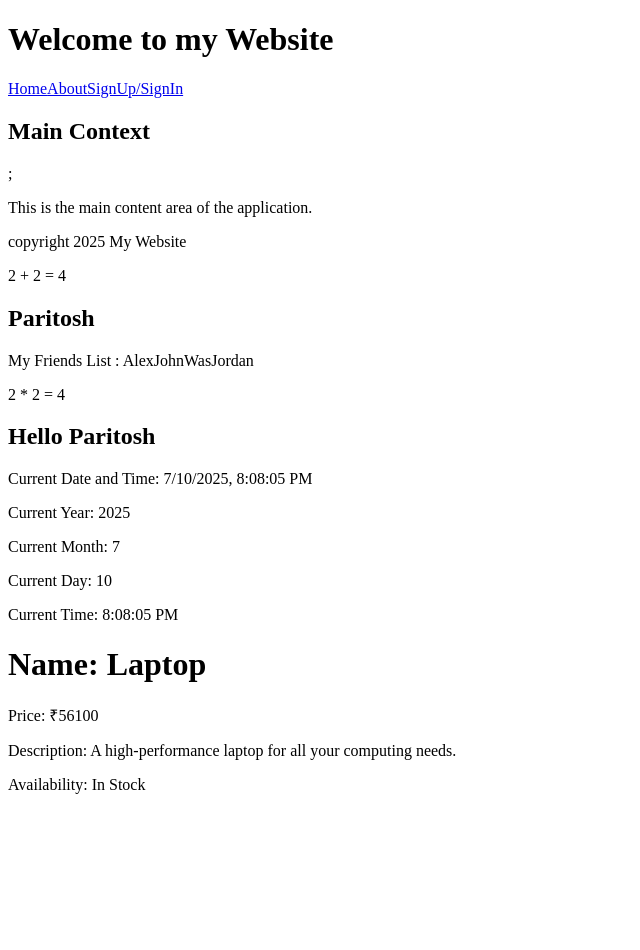
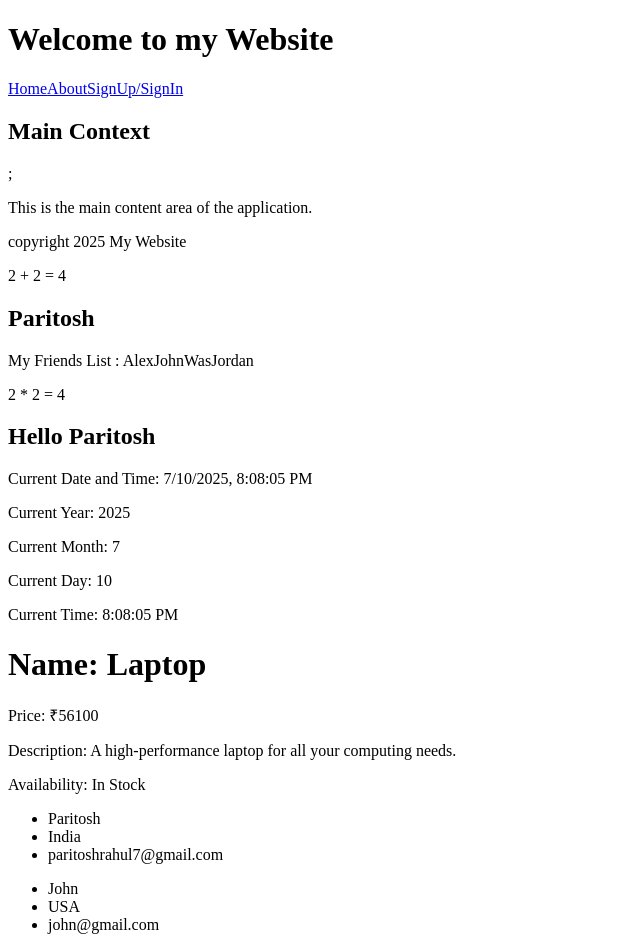
Before and after one commit to pari1807/Learning-dev, a React (Vite) app in the folder ReactJS/: page / in a window 1280 px wide. Shown: the top 950 px of the page, without its empty margins (0-640 px from the left). Before the commit the page ends 810 px from the top, so only its background shows below. Built offline with nearby package versions, Linux system fonts and the light colour scheme.

Commit message:
updated list

```diff
--- a/ReactJS/src/components/List.jsx
+++ b/ReactJS/src/components/List.jsx
@@ -23,14 +23,24 @@
         }
     ]
     return (
+        // <main>
+        //      {myList.map((item) => (
+        //         <ul key={item}>
+        //             <li>{item}</li>
+        //         </ul>
+        //     ))};
+        // </main>
+
         <main>
-            {/* {myList.map((item) => (
-                <ul key={item}>
-                    <li>{item}</li>
+            { userInfo.map((user) => (
+                <ul key={Math.random()}>
+                    <li>{user.username}</li>
+                    <li>{user.Location}</li>
+                    <li>{user.email}</li>
                 </ul>
-            ))}; */}
+            ))}
         </main>
-    )
+    );
 }
 
 export default List;
```
